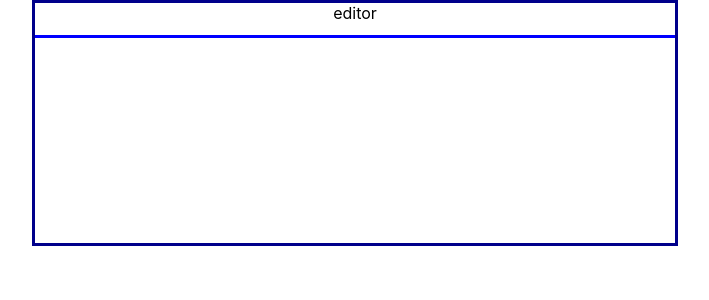
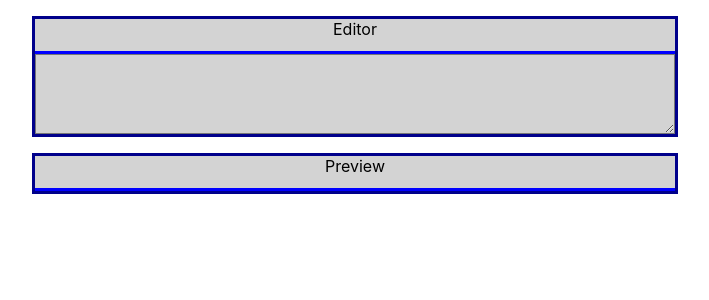
Before and after one commit to 17Amir17/React-Markdown, a React (Create React App) app in the folder markdown/: page / in a window 1280 px wide. Shown: the top 300 px of the page, without its empty margins (285-994 px from the left). Built offline with nearby package versions, Linux system fonts and the light colour scheme.

Commit message:
Added preview window

```diff
--- a/markdown/src/App.js
+++ b/markdown/src/App.js
@@ -1,9 +1,12 @@
-import Window from "./Components/Window";
+import Window from './Components/Window';
+import Editor from './Components/Editor';
+import Preview from './Components/Preview';
 
 function App() {
   return (
     <div className="App">
-      <Window name="editor"/>
+      <Window name="Editor" content={<Editor />} />
+      <Window name="Preview" content={<Preview />} />
     </div>
   );
 }
--- /dev/null
+++ b/markdown/src/Components/Editor.js
@@ -0,0 +1,7 @@
+import '../styles/editor.css';
+
+function Editor(props) {
+  return <textarea id="editor"></textarea>;
+}
+
+export default Editor;
--- /dev/null
+++ b/markdown/src/Components/Preview.js
@@ -0,0 +1,5 @@
+function Preview(props) {
+  return <div id="preview"></div>;
+}
+
+export default Preview;
--- a/markdown/src/Components/Window.js
+++ b/markdown/src/Components/Window.js
@@ -1,11 +1,12 @@
-import '../styles/window.css'
+import '../styles/window.css';
 
-function Window(props){
-    return(
-        <div className='window'>
-            <div className='window-header'>{props.name}</div>
-        </div>
-    )
+function Window(props) {
+  return (
+    <div className="window">
+      <div className="window-header">{props.name}</div>
+      {props.content}
+    </div>
+  );
 }
 
 export default Window;
--- /dev/null
+++ b/markdown/src/styles/editor.css
@@ -0,0 +1,8 @@
+#editor {
+  width: 100%;
+  height: 10vh;
+  resize: vertical;
+  outline: none;
+  box-sizing: border-box;
+  background-color: lightgray;
+}
--- a/markdown/src/styles/window.css
+++ b/markdown/src/styles/window.css
@@ -1,14 +1,15 @@
-.window{
+.window {
   display: flex;
   width: fit-content;
   min-width: 50vw;
   flex-direction: column;
   border-style: solid;
   border-color: darkblue;
-    min-height: 30vh;
+  background-color: lightgray;
+  margin: 1em;
 }
 
-.window-header{
+.window-header {
   width: 100%;
   height: 2em;
   text-align: center;
```
Also changed, not shown: 1 other file (tests, documents, lock files or other folders). Lines whose indentation alone changed are shown as unchanged.
